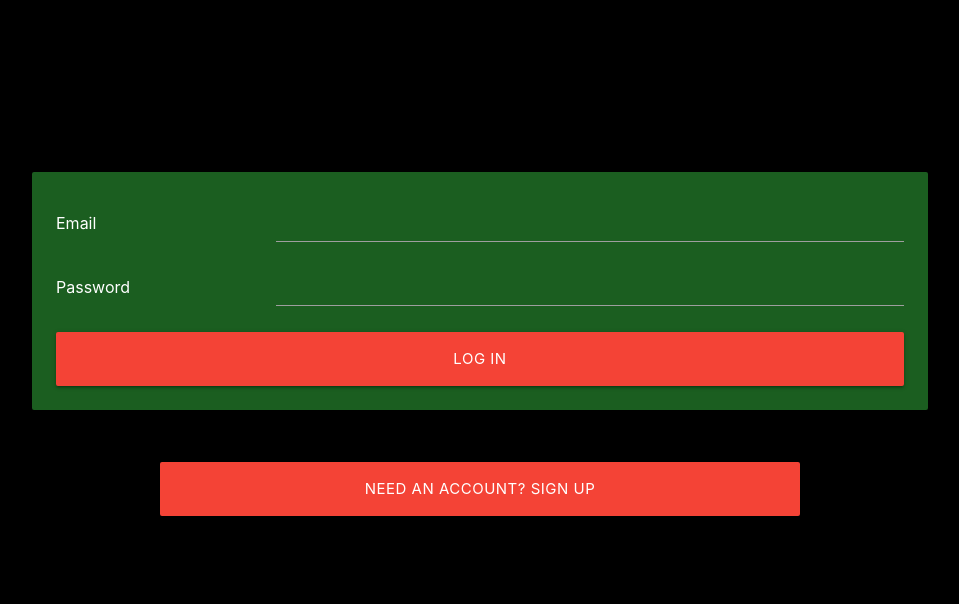
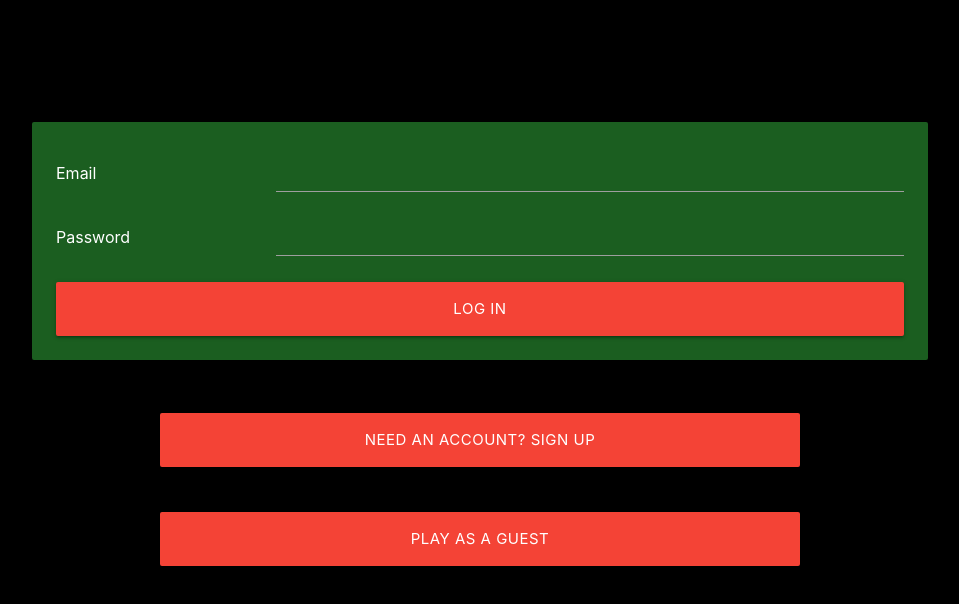
Before and after one commit to angrypirate33/mern-blackjack, a React (Create React App) app: page / in a window 1280 px wide. Shown: the top 604 px of the page, without its empty margins (160-1119 px from the left). Built offline with nearby package versions, Linux system fonts and the light colour scheme.

Commit message:
Adds non-function play as guest button to AuthPage

```diff
--- a/src/pages/AuthPage/AuthPage.css
+++ b/src/pages/AuthPage/AuthPage.css
@@ -18,6 +18,12 @@
 #login-btn {
     width: 50%;
     margin: 0 auto;
+}
+
+#guest-button {
+    width: 50%;
+    margin: 0 auto;
+    margin-top: 3em;
 }
 
 @media (max-width: 1100px) {
--- a/src/pages/AuthPage/AuthPage.jsx
+++ b/src/pages/AuthPage/AuthPage.jsx
@@ -21,8 +21,15 @@ export default function AuthPage({ setUser }) {
         <button
           className='waves-effect waves-light btn-large red'
           id='login-btn'
-          onClick={handlePref}>
-            { userPref === 'login' ? 'Already a member? Log In' : 'Need an Account? Sign Up' }
+          onClick={handlePref}
+        >
+          { userPref === 'login' ? 'Already a member? Log In' : 'Need an Account? Sign Up' }
+        </button>
+        <button
+          className='waves-effect waves-light btn-large red'
+          id='guest-button'
+        >
+          Play as a Guest
         </button>
       </div>
     )
```
